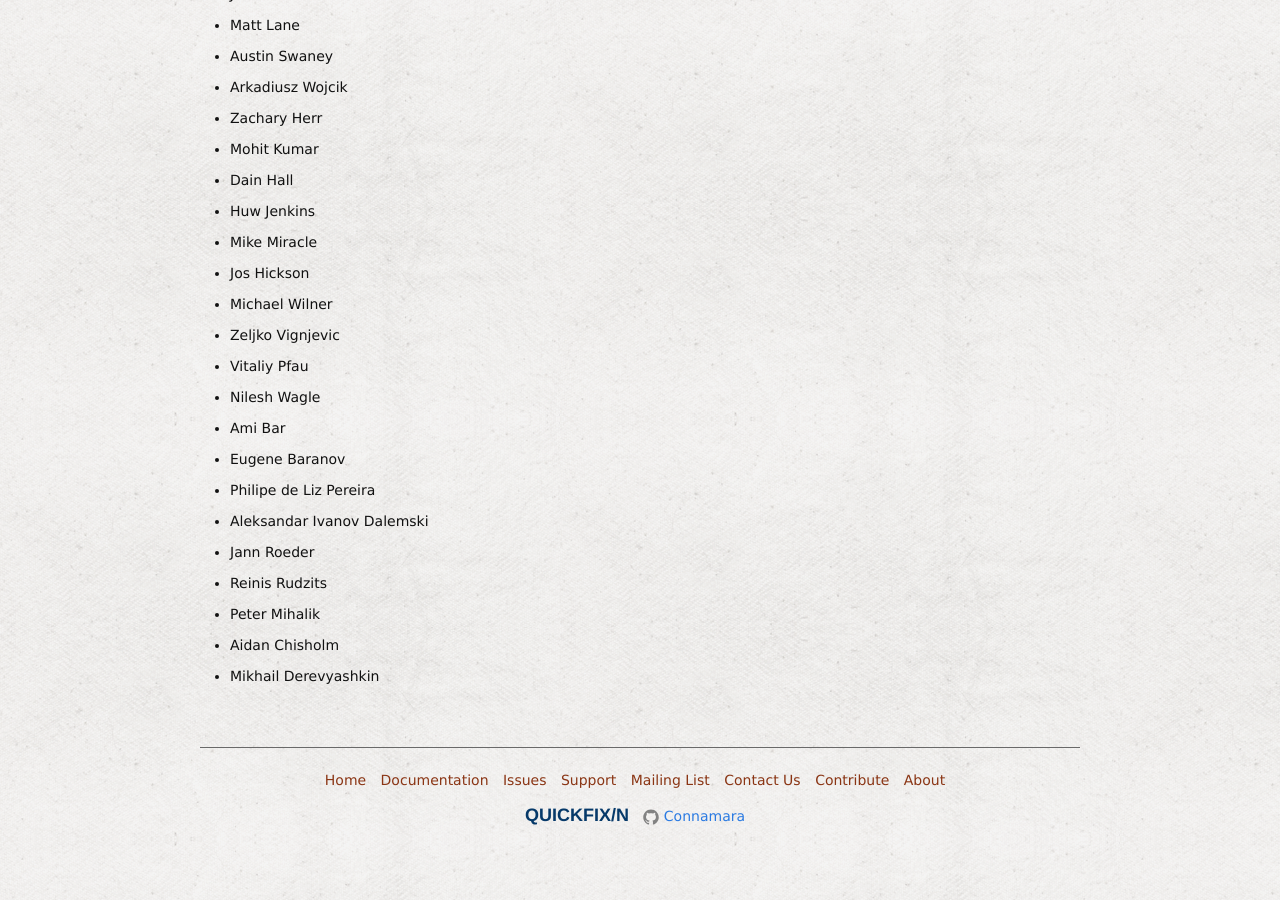
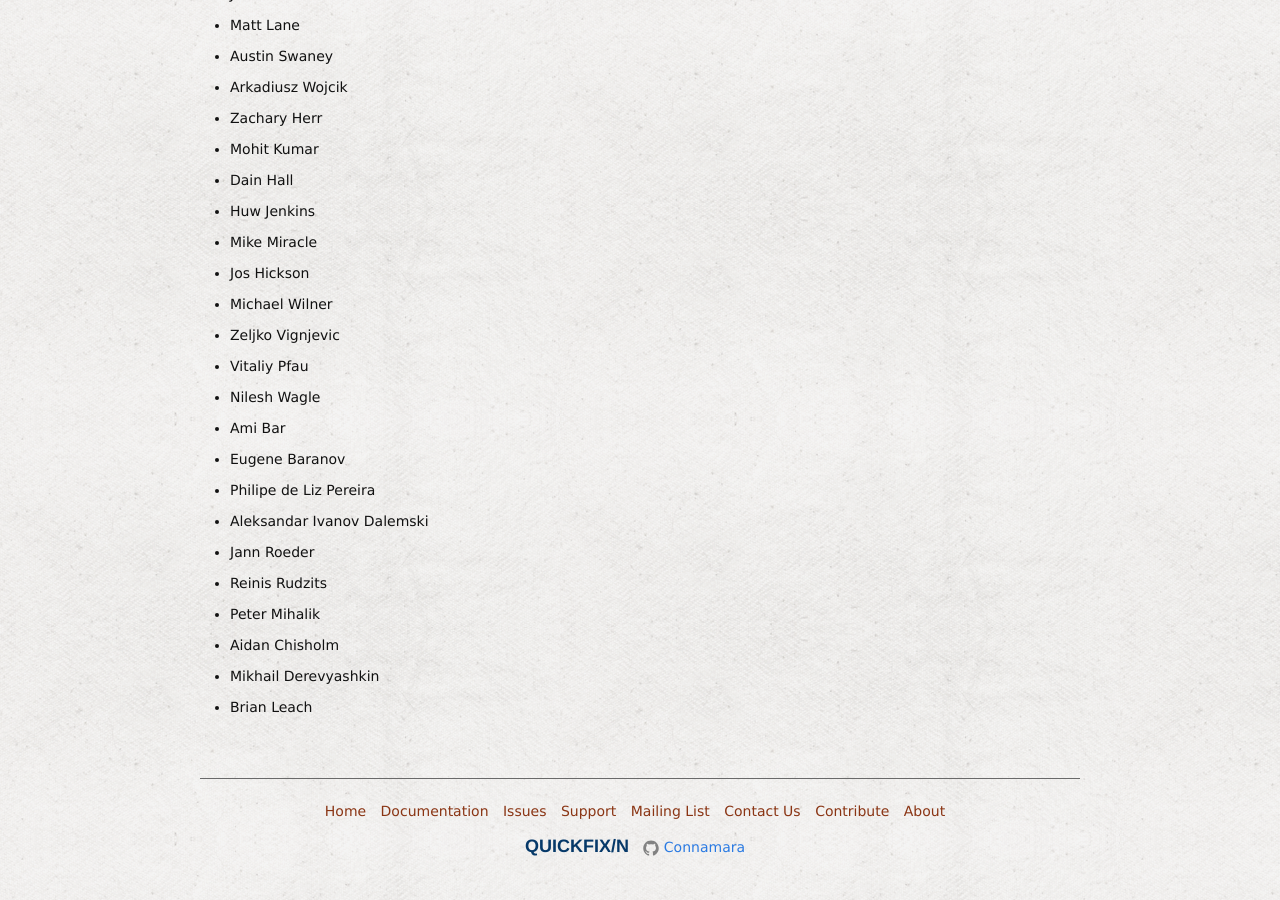
Before and after one commit to connamara/quickfixn, a Jekyll site: the page built from web/views/about/credits.md, in a window 1280 px wide and 900 px high, scrolled down 1681 px. Built offline with Jekyll 4.4.1, drawn with Linux system fonts in a browser that asks for light colours.

Commit message:
credit for 585
 #585

```diff
--- a/web/views/about/credits.md
+++ b/web/views/about/credits.md
@@ -76,3 +76,4 @@ Contributors
 - Peter Mihalik
 - Aidan Chisholm
 - Mikhail Derevyashkin
+- Brian Leach
```
